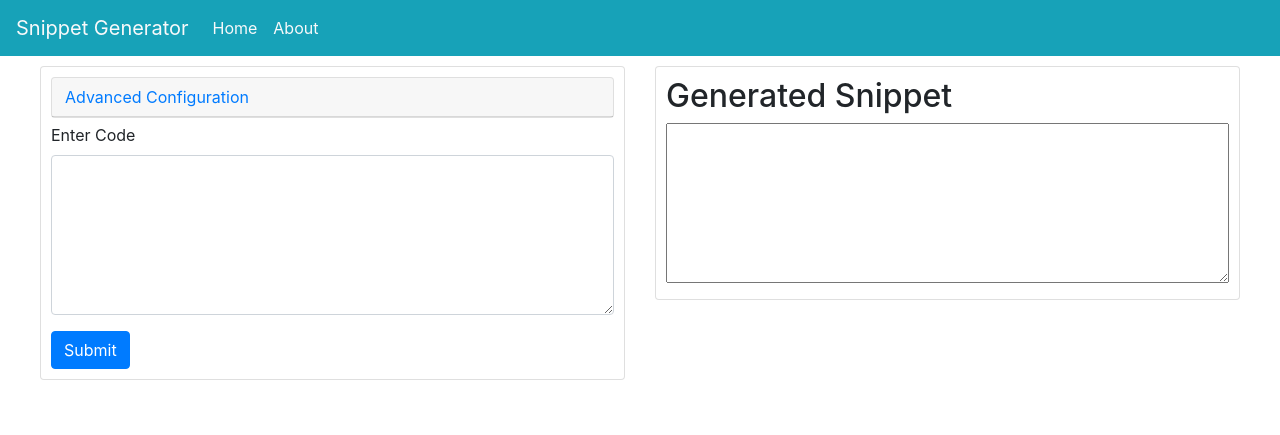
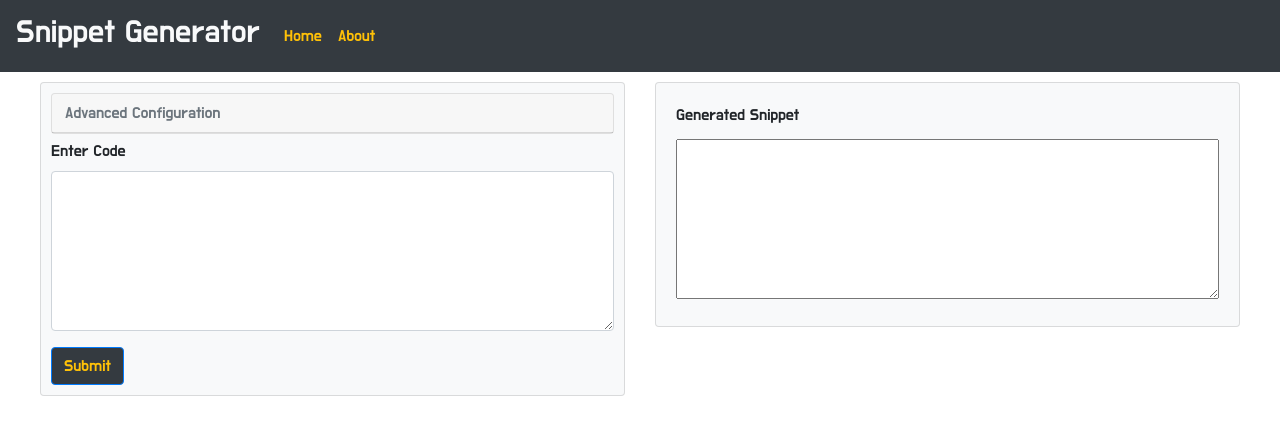
Before and after one commit to WayneGoosen/snippet-generator, a Flask app: page / in a window 1280 px wide. Shown: the top 435 px of the page. Run offline with Flask 2, Linux system fonts and the light colour scheme; some libraries are stand-ins or nearby versions.

Commit message:
Added template inheritance with default layout. Add about page and updated styling.

```diff
--- a/app/pages/views.py
+++ b/app/pages/views.py
@@ -9,7 +9,12 @@ SPACES_COUNT = 10
 @pages_app.route('/')
 def home():
     """Doc string."""
-    return render_template('index.html', endOfLineSequences=END_OF_LINE_SEQUENCES, spacesCount=SPACES_COUNT, snippet='')
+    return render_template('home.html', code='', endOfLineSequences=END_OF_LINE_SEQUENCES, spacesCount=SPACES_COUNT, snippet='')
+
+@pages_app.route('/about')
+def about():
+    """Doc string."""
+    return render_template('about.html')
 
 @pages_app.route('/generateSnippet', methods = ['POST'])
 def generate_Snippet():
@@ -24,4 +29,4 @@ def generate_Snippet():
 
     snippet = GenerateSnippet(code, endOfLineSequence, int(tabSize), key, prefix, description)
 
-    return render_template('index.html', endOfLineSequences=END_OF_LINE_SEQUENCES, spacesCount=SPACES_COUNT, snippet=snippet)
+    return render_template('home.html', code=code, endOfLineSequences=END_OF_LINE_SEQUENCES, spacesCount=SPACES_COUNT, snippet=snippet)
--- a/app/static/styles.css
+++ b/app/static/styles.css
@@ -9,3 +9,7 @@ textarea {
 .row {
     margin: 10px;
 }
+
+body {
+    font-family: 'Do Hyeon', sans-serif;
+}
--- /dev/null
+++ b/app/templates/home.html
@@ -0,0 +1,81 @@
+{% extends "layout.html" %}
+{% block body %}
+<div class="row">
+    <div class="col">
+        <div class="card mb-4 box-shadow bg-light">
+            <div class="card-content">
+
+                <form action="/generateSnippet" method="POST">
+                    <div id="accordion" style="margin-bottom: 5px;">
+                        <div class="card">
+                            <div class="card-header" id="headingOne" style="padding: 0px;">
+                                <h5 class="mb-0">
+                                    <button type="button" class="btn btn-link collapsed text-secondary" data-toggle="collapse" data-target="#collapseOne" aria-expanded="true"
+                                        aria-controls="collapseOne">
+                                        Advanced Configuration
+                                    </button>
+                                </h5>
+                            </div>
+
+                            <div id="collapseOne" class="collapse" aria-labelledby="headingOne" data-parent="#accordion">
+                                <div class="card-body">
+                                    <div class="form-group">
+                                        <label for="prefix">Key</label>
+                                        <input type="text" class="form-control" name="keyInput" placeholder="Enter key">
+                                        <small id="keyHelp" class="form-text text-muted">Uniquely identifies your snippet in the JSON dictionary.</small>
+                                    </div>
+
+                                    <div class="form-group">
+                                        <label for="snippetDescription">Description</label>
+                                        <input type="text" class="form-control" name="snippetDescriptionInput" placeholder="Enter description">
+                                        <small id="descriptionHelp" class="form-text text-muted">The description used in the IntelliSense drop down.</small>
+                                    </div>
+
+                                    <div class="form-group">
+                                        <label for="prefix">Prefix</label>
+                                        <input type="text" class="form-control" name="prefixInput" placeholder="Enter prefix">
+                                        <small id="prefixHelp" class="form-text text-muted">Defines how this snippet is selected from IntelliSense and tab completion.</small>
+                                    </div>
+                                    <div class="row">
+                                        <div class="form-group col">
+                                            <label for="lineEnding">Select line endings</label>
+                                            <select class="form-control" name="lineEndingSelection">
+                                                {% for key, value in endOfLineSequences.items() %}
+                                                <option>{{ key }}</option>
+                                                {% endfor %}
+                                            </select>
+                                        </div>
+                                        <div class="form-group col">
+                                            <label for="tabSize">Select Tab Size</label>
+                                            <select class="form-control" name="tabSizeSelection">
+                                                {% for num in range(spacesCount) %}
+                                                <option>{{ num + 1 }}</option>
+                                                {% endfor %}
+                                            </select>
+                                        </div>
+                                    </div>
+                                </div>
+                            </div>
+                        </div>
+                    </div>
+
+                    <div class="form-group">
+                        <label for="code">Enter Code</label>
+                        <textarea class="form-control" name="codeInput" rows="3">{{ code }}</textarea>
+                    </div>
+                    <button type="submit" class="btn btn-primary bg-dark site-font text-warning">Submit</button>
+                </form>
+
+            </div>
+        </div>
+    </div>
+    <div class="col">
+        <div class="card box-shadow bg-light">
+            <div class="card-body">
+                <label class="card-title">Generated Snippet</label>
+                <textarea class="h-100 w-100">{{ snippet }}</textarea>
+            </div>
+        </div>
+    </div>
+</div>
+{% endblock %}
--- a/app/templates/index.html
+++ /dev/null
@@ -1,136 +0,0 @@
-<!DOCTYPE html>
-<html lang="en">
-
-<head>
-    <!-- Required meta tags -->
-    <meta charset="utf-8">
-    <meta name="viewport" content="width=device-width, initial-scale=1, shrink-to-fit=no">
-
-    <!-- Bootstrap CSS -->
-    <link rel="stylesheet" href="https://stackpath.bootstrapcdn.com/bootstrap/4.1.0/css/bootstrap.min.css" integrity="sha384-9gVQ4dYFwwWSjIDZnLEWnxCjeSWFphJiwGPXr1jddIhOegiu1FwO5qRGvFXOdJZ4"
-        crossorigin="anonymous"> {% block head %}
-    <link rel="stylesheet" href="{{ url_for('static', filename='styles.css') }}"> {% endblock %}
-    <title>Snippet Generator</title>
-</head>
-
-<body>
-    <nav class="navbar navbar-expand-lg navbar-light bg-info">
-        <a class="navbar-brand text-light" href="#">Snippet Generator</a>
-        <button class="navbar-toggler" type="button" data-toggle="collapse" data-target="#navbarSupportedContent" aria-controls="navbarSupportedContent"
-            aria-expanded="false" aria-label="Toggle navigation">
-            <span class="navbar-toggler-icon"></span>
-        </button>
-
-        <div class="collapse navbar-collapse" id="navbarSupportedContent">
-            <ul class="navbar-nav mr-auto">
-                <li class="nav-item active">
-                    <a class="nav-link text-light" href="#">Home
-                        <span class="sr-only">(current)</span>
-                    </a>
-                </li>
-                <li class="nav-item">
-                    <a class="nav-link text-light" href="#">About
-                        <span class="sr-only">(current)</span>
-                    </a>
-                </li>
-            </ul>
-        </div>
-    </nav>
-
-    <div class="container-fluid h-100">
-
-        <div class="row">
-            <div class="col">
-                <div class="card mb-4 box-shadow">
-                    <div class="card-content">
-
-                            <form action="/generateSnippet" method="POST">
-                                <div id="accordion" style="margin-bottom: 5px;">
-                                    <div class="card">
-                                        <div class="card-header" id="headingOne" style="padding: 0px;">
-                                            <h5 class="mb-0">
-                                                <button type="button" class="btn btn-link collapsed" data-toggle="collapse" data-target="#collapseOne" aria-expanded="true" aria-controls="collapseOne">
-                                                    Advanced Configuration
-                                                </button>
-                                            </h5>
-                                        </div>
-
-                                        <div id="collapseOne" class="collapse" aria-labelledby="headingOne" data-parent="#accordion">
-                                            <div class="card-body">
-                                                <div class="form-group">
-                                                    <label for="prefix">Key</label>
-                                                    <input type="text" class="form-control" name="keyInput" placeholder="Enter key">
-                                                    <small id="keyHelp" class="form-text text-muted">Uniquely identifies your snippet in the JSON dictionary.</small>
-                                                </div>
-
-                                                <div class="form-group">
-                                                    <label for="snippetDescription">Description</label>
-                                                    <input type="text" class="form-control" name="snippetDescriptionInput" placeholder="Enter description">
-                                                    <small id="descriptionHelp" class="form-text text-muted">The description used in the IntelliSense drop down.</small>
-                                                </div>
-
-                                                <div class="form-group">
-                                                    <label for="prefix">Prefix</label>
-                                                    <input type="text" class="form-control" name="prefixInput" placeholder="Enter prefix">
-                                                    <small id="prefixHelp" class="form-text text-muted">Defines how this snippet is selected from IntelliSense and tab completion.</small>
-                                                </div>
-                                                <div class="row">
-                                                    <div class="form-group col">
-                                                        <label for="lineEnding">Select line endings</label>
-                                                        <select class="form-control" name="lineEndingSelection">
-                                                            {% for key, value in endOfLineSequences.items() %}
-                                                            <option>{{ key }}</option>
-                                                                    <!--  <dd>{{ value|e }}</dd>-->
-                                                            {% endfor %}
-                                                                    <!--<option>CR</option>
-                                                                <option>LF</option>
-                                                                <option>CRLF</option>-->
-                                                        </select>
-                                                    </div>
-                                                    <div class="form-group col">
-                                                        <label for="tabSize">Select Tab Size</label>
-                                                        <select class="form-control" name="tabSizeSelection">
-                                                            {% for num in range(spacesCount) %}
-                                                            <option>{{ num + 1 }}</option>
-                                                            {% endfor %}
-                                                        </select>
-                                                    </div>
-                                                </div>
-                                            </div>
-                                        </div>
-                                    </div>
-                                </div>
-
-
-
-                                <div class="form-group">
-                                    <label for="code">Enter Code</label>
-                                    <textarea class="form-control" name="codeInput" rows="3"></textarea>
-                                </div>
-                                <button type="submit" class="btn btn-primary">Submit</button>
-                            </form>
-
-                            </div>
-                        </div>
-                    </div>
-                    <div class="col">
-                        <div class="card mb-4 box-shadow">
-                            <div class="card-content">
-                                <h2>Generated Snippet</h2>
-                                <textarea class="h-100 w-100">{{ snippet }}</textarea>
-                            </div>
-                        </div>
-                    </div>
-                </div>
-            </div>
-            <!-- Optional JavaScript -->
-            <!-- jQuery first, then Popper.js, then Bootstrap JS -->
-            <script src="https://code.jquery.com/jquery-3.3.1.slim.min.js" integrity="sha384-q8i/X+965DzO0rT7abK41JStQIAqVgRVzpbzo5smXKp4YfRvH+8abtTE1Pi6jizo"
-                crossorigin="anonymous"></script>
-            <script src="https://cdnjs.cloudflare.com/ajax/libs/popper.js/1.14.0/umd/popper.min.js" integrity="sha384-cs/chFZiN24E4KMATLdqdvsezGxaGsi4hLGOzlXwp5UZB1LY//20VyM2taTB4QvJ"
-                crossorigin="anonymous"></script>
-            <script src="https://stackpath.bootstrapcdn.com/bootstrap/4.1.0/js/bootstrap.min.js" integrity="sha384-uefMccjFJAIv6A+rW+L4AHf99KvxDjWSu1z9VI8SKNVmz4sk7buKt/6v9KI65qnm"
-                crossorigin="anonymous"></script>
-</body>
-
-</html>
--- /dev/null
+++ b/app/templates/layout.html
@@ -0,0 +1,55 @@
+<!DOCTYPE html>
+<html lang="en">
+
+<head>
+    <!-- Required meta tags -->
+    <meta charset="utf-8">
+    <meta name="viewport" content="width=device-width, initial-scale=1, shrink-to-fit=no">
+
+    <!-- Bootstrap CSS -->
+    <link rel="stylesheet" href="https://stackpath.bootstrapcdn.com/bootstrap/4.1.0/css/bootstrap.min.css" integrity="sha384-9gVQ4dYFwwWSjIDZnLEWnxCjeSWFphJiwGPXr1jddIhOegiu1FwO5qRGvFXOdJZ4"
+        crossorigin="anonymous">
+    <link href="https://fonts.googleapis.com/css?family=Do+Hyeon" rel="stylesheet">
+    {% block head %}
+    <link rel="stylesheet" href="{{ url_for('static', filename='styles.css') }}"> {% endblock %}
+    <title>Snippet Generator</title>
+</head>
+
+<body>
+    <nav class="navbar navbar-expand-lg navbar-light bg-dark">
+        <a class="navbar-brand text-light" href="/"><h2>Snippet Generator</h2></a>
+        <button class="navbar-toggler" type="button" data-toggle="collapse" data-target="#navbarSupportedContent" aria-controls="navbarSupportedContent"
+            aria-expanded="false" aria-label="Toggle navigation">
+            <span class="navbar-toggler-icon"></span>
+        </button>
+
+        <div class="collapse navbar-collapse" id="navbarSupportedContent">
+            <ul class="navbar-nav mr-auto">
+                <li class="nav-item active">
+                    <a class="nav-link text-warning" href="/">Home
+                        <span class="sr-only">(current)</span>
+                    </a>
+                </li>
+                <li class="nav-item">
+                    <a class="nav-link text-warning" href="/about">About
+                        <span class="sr-only">(current)</span>
+                    </a>
+                </li>
+            </ul>
+        </div>
+    </nav>
+
+    <div class="container-fluid h-100">
+        {% block body %}{% endblock %}
+    </div>
+    <!-- Optional JavaScript -->
+    <!-- jQuery first, then Popper.js, then Bootstrap JS -->
+    <script src="https://code.jquery.com/jquery-3.3.1.slim.min.js" integrity="sha384-q8i/X+965DzO0rT7abK41JStQIAqVgRVzpbzo5smXKp4YfRvH+8abtTE1Pi6jizo"
+        crossorigin="anonymous"></script>
+    <script src="https://cdnjs.cloudflare.com/ajax/libs/popper.js/1.14.0/umd/popper.min.js" integrity="sha384-cs/chFZiN24E4KMATLdqdvsezGxaGsi4hLGOzlXwp5UZB1LY//20VyM2taTB4QvJ"
+        crossorigin="anonymous"></script>
+    <script src="https://stackpath.bootstrapcdn.com/bootstrap/4.1.0/js/bootstrap.min.js" integrity="sha384-uefMccjFJAIv6A+rW+L4AHf99KvxDjWSu1z9VI8SKNVmz4sk7buKt/6v9KI65qnm"
+        crossorigin="anonymous"></script>
+</body>
+
+</html>
```
Also changed, not shown: app/templates/about.html (added, +20 -0 lines).
